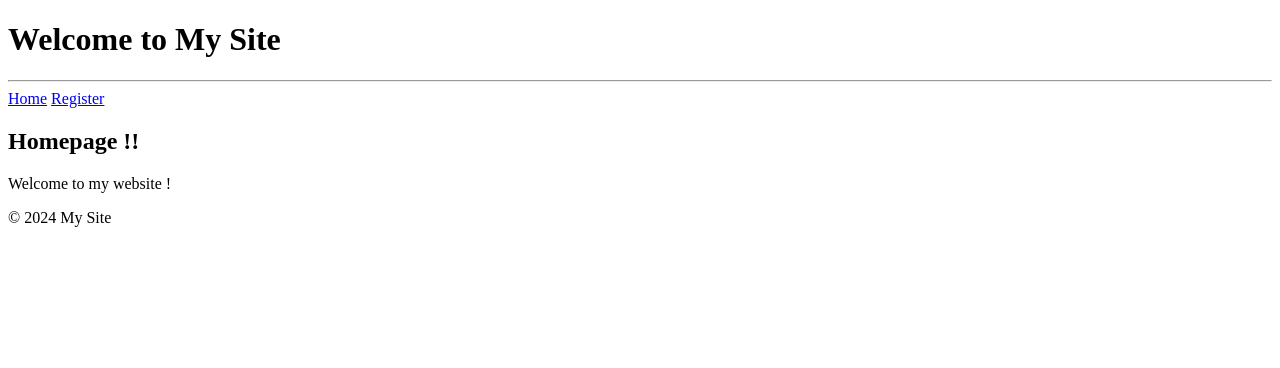
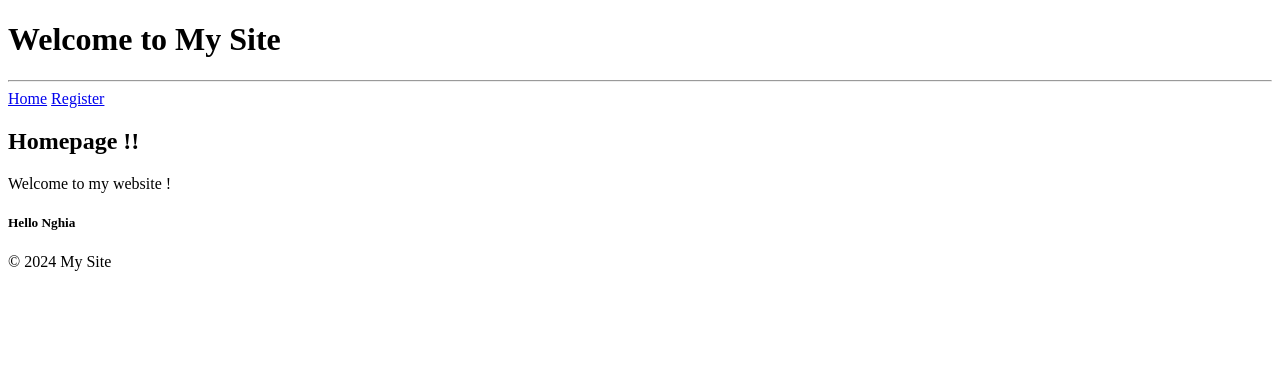
Before and after one commit to trongnghia00/beginner-django, a Django app: page / in a window 1280 px wide. Shown: the top 368 px of the page. Run offline with Django 4.2, Linux system fonts and the light colour scheme.

Commit message:
07-django-template-if-tag

```diff
--- a/myapp01/appone/templates/appone/index.html
+++ b/myapp01/appone/templates/appone/index.html
@@ -5,4 +5,12 @@
 {% block content %}
     <h2>Homepage !!</h2>
     <p>Welcome to my website !</p>
+    <!-- <p>My name is {{ name }}</p> -->
+
+    {% if name == 'Nghia' %}
+        <h5>Hello Nghia</h5>
+    {% else %}
+        <h5>Access denied !</h5>
+    {% endif %}
+
 {% endblock %}
--- a/myapp01/appone/views.py
+++ b/myapp01/appone/views.py
@@ -4,7 +4,8 @@ from django.shortcuts import render
 from django.http import HttpResponse
 
 def homepage(request):
-    return render(request, "appone/index.html")
+    data = {'name': 'Nghia'}
+    return render(request, "appone/index.html", data)
 
 def register(request):
     return render(request, "appone/register.html")
```
